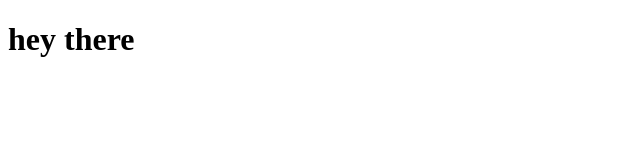
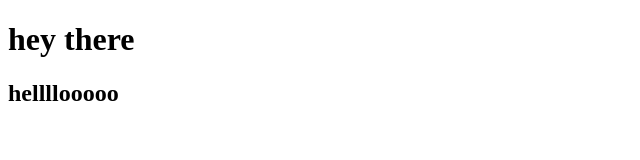
Before and after one commit to DmitriStark/team-Work, a plain HTML site: page index.html in a window 1280 px wide. Shown: the whole page, without its empty margins (0-640 px from the left). Drawn offline with Linux system fonts and the light colour scheme.

Commit message:
h2 added

```diff
--- a/index.html
+++ b/index.html
@@ -7,5 +7,6 @@
 </head>
 <body>
     <h1>hey there</h1>
+    <h2>hellllooooo</h2>
 </body>
 </html>
```
